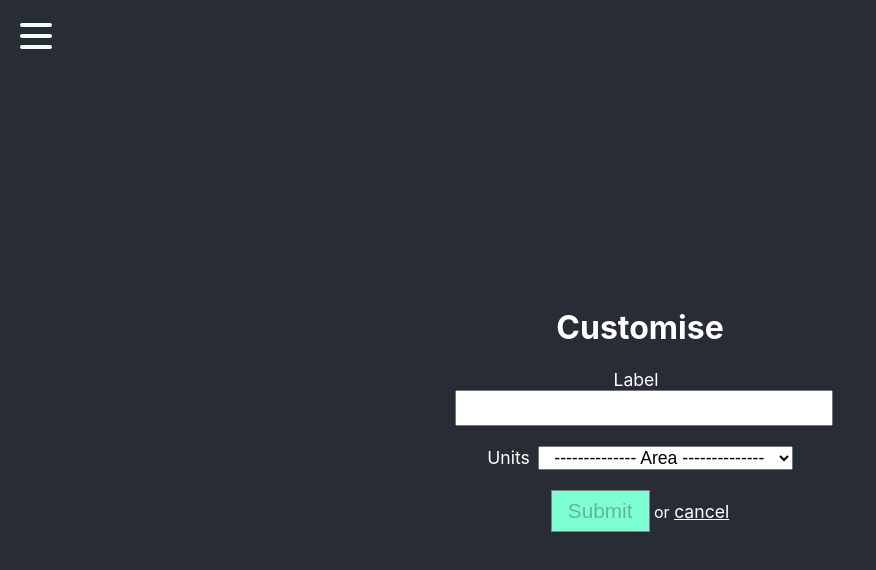
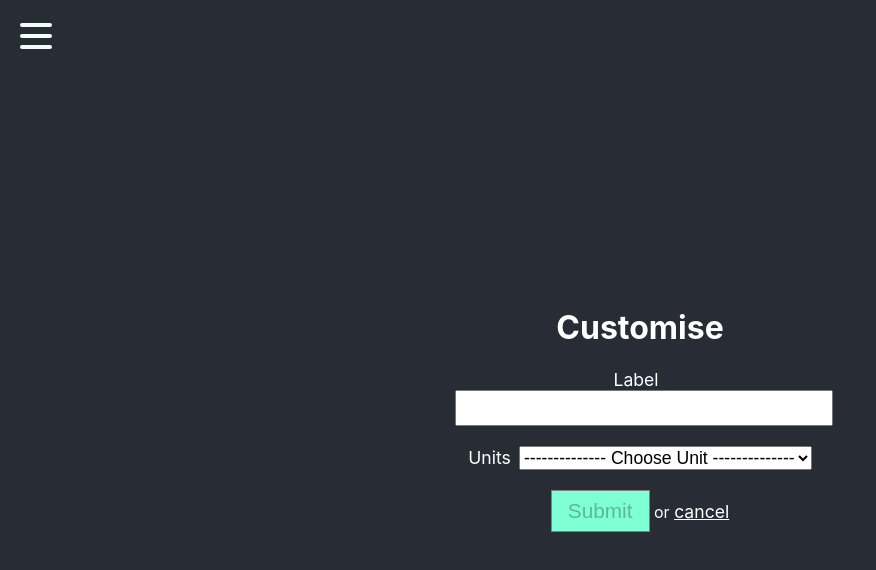
Before and after one commit to markhobbs/unit-store, a React (Create React App) app: page /customise in a window 1280 px wide. Shown: the top 570 px of the page, without its empty margins (0-876 px from the left). Built offline with nearby package versions, Linux system fonts and the light colour scheme.

Commit message:
W_007 Fixing date on dashboard

```diff
--- a/src/components/Customise.js
+++ b/src/components/Customise.js
@@ -96,6 +96,9 @@ export default class Customise extends React.Component {
 
               <label htmlFor="unit">Units</label>
               <select name="unit" id="unit" onChange={this.onChange}>
+                <option value="">-------------- Choose Unit --------------</option>
+                <option value="p">Percentage(%)</option>
+
                 <option>-------------- Area --------------</option>
                 <option value="mm2">Millimetre square(mm2)</option>
                 <option value="cm2">Centimetre square(cm2)</option>
--- a/src/components/Graph.js
+++ b/src/components/Graph.js
@@ -19,7 +19,7 @@ export default function Graph(props) {
                   }}>
                   <small
                     style={{'position':'absolute'}}>
-                    <span>{plot[0]} :: {moment(plot[1], "YYYYMMDD").format('LLL')}</span>
+                    <span>{plot[0]} :: {moment(plot[1]).format('LLLL')}</span>
                   </small>
               </li>
           ))}
```
